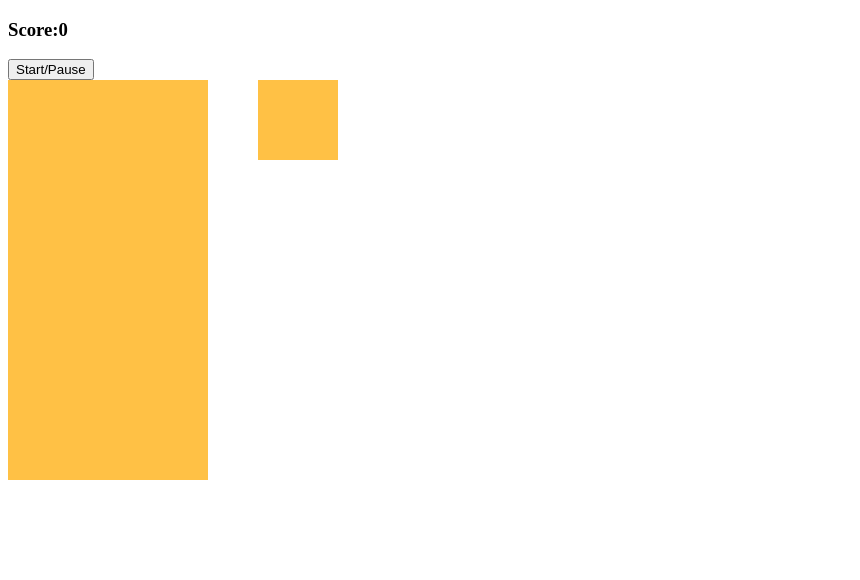
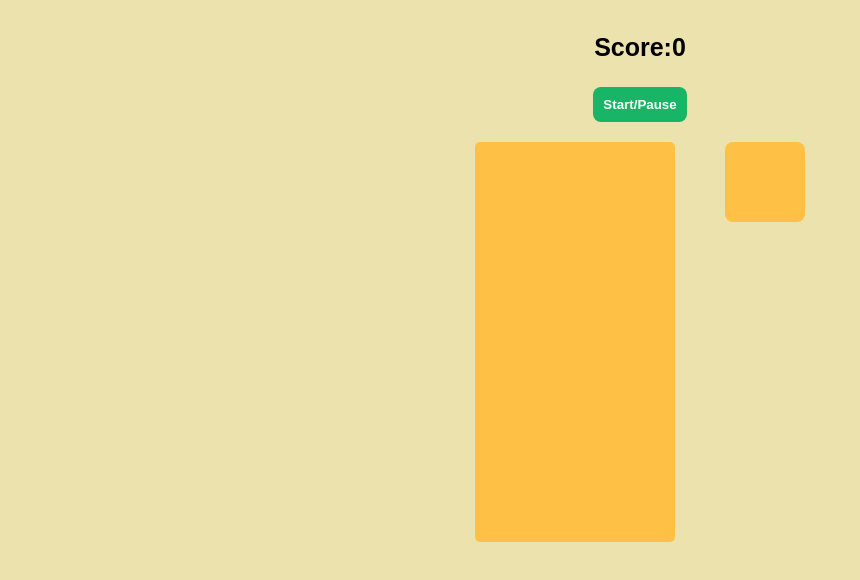
Before and after one commit to btomc/Tetris-exer, a plain HTML site: page index.html in a window 1280 px wide. Shown: the whole page, without its empty margins (0-860 px from the left). Drawn offline with Linux system fonts and the light colour scheme.

Commit message:
Add basic styling

```diff
--- a/css/style.css
+++ b/css/style.css
@@ -1,3 +1,36 @@
+body {
+    background-color: #ebe2ae;
+}
+
+.game {
+    display: flex;
+    align-items: center;
+    flex-direction: column;
+
+}
+
+h3 {
+    font-size: 25px;
+    font-family: Arial, sans-serif;
+}
+
+button {
+    background-color: #18b566;
+    color: #fff;
+    font-weight: bold;
+    font-family: Arial, sans-serif;
+    cursor: pointer;
+    padding: 10px;
+    margin-bottom: 20px;
+    border-radius: 8px;
+    border: none;
+    outline: 0;
+}
+
+button:hover {
+    background-color: #3be687;
+}
+
 .container {
     display: flex;
 }
@@ -8,6 +41,7 @@
     background-color: #ffc145;
     display: flex;
     flex-wrap: wrap;
+    border-radius: 5px;
 }
 
 .grid div {
@@ -26,6 +60,7 @@
     display: flex;
     flex-wrap: wrap;
     background-color: #ffc145;
+    border-radius: 8px;
 }
 
 .mini-grid div {
--- a/index.html
+++ b/index.html
@@ -8,7 +8,7 @@
     <link rel="stylesheet" href="css/style.css"
 
 </head>
-<div>
+<div class="game">
 
     <h3>Score:<span id="score">0</span></h3>
     <button id="start-btn">Start/Pause</button>
```
